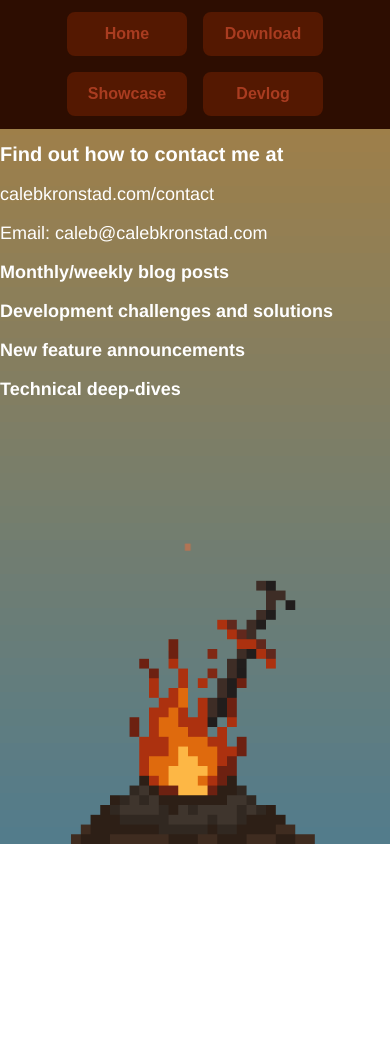
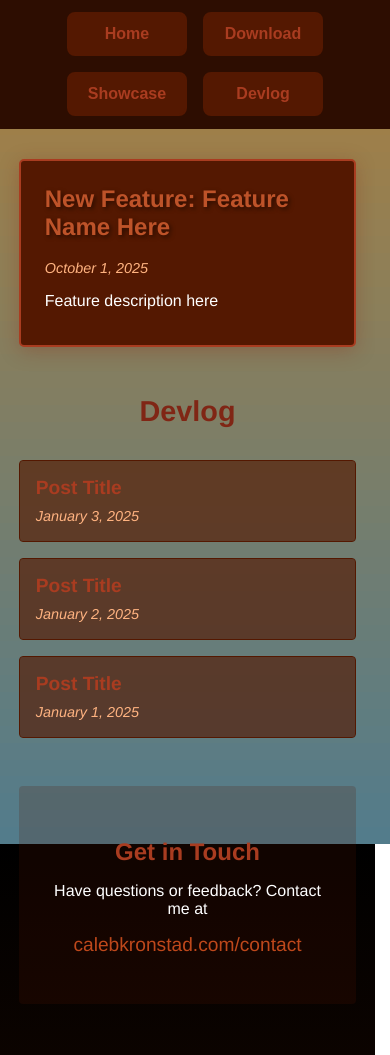
Before and after one commit to Caleb-Kronstad/bonfireengine.com, a website: page src/devlog.html in a window 390 px wide. Shown: the top 1055 px of the page. Before the commit the page ends 844 px from the top, so only its background shows below. Drawn offline with Linux system fonts and the light colour scheme.

Commit message:
devlog page

```diff
--- a/src/devlog.html
+++ b/src/devlog.html
@@ -22,20 +22,97 @@
 		</header>
 
 		<main>
-			<h2>Find out how to contact me at</h2>
-			<p><a>calebkronstad.com/contact</a></p>
-			<p>Email: caleb@calebkronstad.com</p>
+			<!-- Feature Banner -->
+			<div class="feature-banner">
+				<h2>New Feature: Feature Name Here</h2>
+				<p class="date">October 1, 2025</p>
+				<p>
+					Feature description here
+				</p>
+			</div>
 
-			<h3>Monthly/weekly blog posts</h3>
+			<!-- Blog Posts Section -->
+			<section class="blog-section">
+				<h2>Devlog</h2>
 
-			<h3>Development challenges and solutions</h3>
+				<!-- MOST RECENT BLOG POST -->
+				<div class="blog-post">
+					<div class="blog-post-header">
+						<div class="blog-post-title">
+							<h3>Post Title</h3>
+							<span class="blog-post-date">January 3, 2025</span>
+						</div>
+						<span class="blog-post-arrow">▼</span>
+					</div>
+					<div class="blog-post-content">
+						<p>Sentence summary</p>
 
-			<h3>New feature announcements</h3>
+						<h4>Section 1</h4>
+						<p>Description of problem</p>
 
-			<h3>Technical deep-dives</h3>
+						<h4>Section 2</h4>
+						<p>Description of solution</p>
+
+						<h4>Section 3</h4>
+						<p>Description of results</p>
+					</div>
+				</div>
+
+				<!-- BLOG POST -->
+				<div class="blog-post">
+					<div class="blog-post-header">
+						<div class="blog-post-title">
+							<h3>Post Title</h3>
+							<span class="blog-post-date">January 2, 2025</span>
+						</div>
+						<span class="blog-post-arrow">▼</span>
+					</div>
+					<div class="blog-post-content">
+						<p>Sentence summary</p>
+
+						<h4>Section 1</h4>
+						<p>Description of problem</p>
+
+						<h4>Section 2</h4>
+						<p>Description of solution</p>
+
+						<h4>Section 3</h4>
+						<p>Description of results</p>
+					</div>
+				</div>
+
+				<!-- BLOG POST -->
+				<div class="blog-post">
+					<div class="blog-post-header">
+						<div class="blog-post-title">
+							<h3>Post Title</h3>
+							<span class="blog-post-date">January 1, 2025</span>
+						</div>
+						<span class="blog-post-arrow">▼</span>
+					</div>
+					<div class="blog-post-content">
+						<p>Sentence summary</p>
+
+						<h4>Section 1</h4>
+						<p>Description of problem</p>
+
+						<h4>Section 2</h4>
+						<p>Description of solution</p>
+
+						<h4>Section 3</h4>
+						<p>Description of results</p>
+					</div>
+				</div>
+			</section>
+
+			<div class="contact-section">
+				<h2>Get in Touch</h2>
+				<p>Have questions or feedback? Contact me at</p>
+				<p><a href="https://calebkronstad.com/contact" target="_blank">calebkronstad.com/contact</a></p>
+			</div>
 		</main>
 
-		<footer class="bottem">
+		<footer class="bottom">
             <img id="bonfire-animation" src="resources/bonfire-animation.gif" alt="animation">
         </footer>
 
@@ -45,12 +122,7 @@
 	</body>
 </html>
 
-<script>
-	function clamp(value, min, max) {
-		return Math.min(Math.max(value, min), max);
-	}
-</script>
-
+<script src="script/devlog.js"></script>
 <script src="script/nav.js"></script>
 <script src="Script/ember_system.js"></script>
 <script src="Script/day_cycle.js"></script>
--- /dev/null
+++ b/src/script/devlog.js
@@ -0,0 +1,20 @@
+document.querySelectorAll('.blog-post-header').forEach(header => {
+    header.addEventListener('click', function() {
+        const content = this.nextElementSibling;
+        const arrow = this.querySelector('.blog-post-arrow');
+
+        // Close all other posts
+        document.querySelectorAll('.blog-post-content').forEach(otherContent => {
+            if (otherContent !== content && otherContent.classList.contains('open')) {
+                otherContent.classList.remove('open');
+                otherContent.previousElementSibling.classList.remove('active');
+                otherContent.previousElementSibling.querySelector('.blog-post-arrow').classList.remove('open');
+            }
+        });
+
+        // Toggle current post
+        content.classList.toggle('open');
+        this.classList.toggle('active');
+        arrow.classList.toggle('open');
+    });
+});
--- a/src/style/general.css
+++ b/src/style/general.css
@@ -1,45 +1,42 @@
 @font-face {
-
     font-family: 'DarkSouls';
     src: url('../Resources/OptimusPrinceps.ttf') format('truetype');
     font-weight: normal;
 }
 
 @font-face {
-
     font-family: 'EldenRing';
     src: url('../Resources/OptimusPrincepsSemiBold.ttf') format('truetype');
     font-weight: bold;
 }
 
-html
-{
+html {
     overflow-x: hidden;
     overflow-y: scroll;
-    /* background-color: #120401; */
     scrollbar-gutter: stable;
     height: 100%;
     margin: 0;
 }
 
-body
-{
+body {
     position: relative;
     margin: 0;
     overflow-x: hidden;
-    overflow-y: hidden;
     font-family: Helvetica;
     font-size: 1vw;
     background: linear-gradient(to top, #2D0D01, #000000);
     color: #fff;
-    min-height: 100vh; /* Ensure body is at least viewport height */
+    min-height: 100vh;
     display: flex;
     flex-direction: column;
 }
 
-main
-{
+main {
     padding-top: 10vh;
+    max-width: 1200px;
+    width: 90%;
+    margin: 0 auto;
+    z-index: 15;
 }
 
 #bg {
@@ -50,85 +47,194 @@ main
     left: 0;
     z-index: -1;
     pointer-events: none;
-
     image-rendering: pixelated;
 }
 
-.title
-{
-    width: 100%;
-    font-size: 4vw;
+/* Navigation */
+nav {
+    display: flex;
+    justify-content: center;
+    flex-wrap: wrap;
+    line-height: 1.5vh;
+    font-size: 1.25vw;
     text-align: center;
-    color: #802615;
 }
 
-.title h1
-{
-    position: relative;
-    z-index: 20;
-    font-size: 200%;
-    margin-top: 0;
-    margin-bottom: 0;
+.navigation {
+    width: 100%;
+    left: 0;
+    top: 0;
+    position: fixed;
+    padding: 1vh 0;
+    background-color: #2d0d01;
+    z-index: 1000;
 }
 
-.title p
-{
-    margin: 0.5vh;
-    font-size: 30%;
-    color: #802615;
-    font-family: monospace;
+nav > * {
+    text-wrap: nowrap;
+    min-width: 50px;
+    min-height: 10px;
+    padding: 0.5vh 1vw;
 }
 
-.content {
-    position: relative;
-    z-index: 1;
-    padding: 2rem;
+.nav-btn {
+    border-radius: 0.2vw;
+    background-color: #541801;
+    border: 0.1vw solid #541801;
+    color: #a93c20;
+    margin: 0.25vw 0.25vw;
+    cursor: pointer;
 }
 
-/* Diagram styling */
-.diagram-container {
-    overflow-x: auto;
-    background-color: #1e1e1e;
-    border-radius: 8px;
-    padding: 20px;
-    margin: 20px 0;
+.nav-btn:hover {
+    background-color: rgb(65, 19, 1);
+    border: 0.1vw solid #541801;
+    transform: scale(1.1) perspective(1px);
+    color: #be481b;
 }
 
-.diagram-container pre {
-    margin: 0;
-    font-size: 11px;
-    line-height: 1.2;
-    color: #d4d4d4;
-    white-space: pre;
-    overflow-x: visible;
+/* Feature Banner */
+.feature-banner {
+    background-color: #541801;
+    border: 2px solid #a93c20;
+    border-radius: 5px;
+    padding: 2rem;
+    margin: 2rem 0;
+    box-shadow: 0 4px 20px rgba(128, 38, 21, 0.3);
+    position: relative;
 }
 
-h1, h2, h3, ul, ol, li, p {
-    font-size: 30px;
+.feature-banner h2 {
+    margin: 0 0 1rem 0;
+    color: #be5329;
+    font-size: 2rem;
+    text-shadow: 2px 2px 4px rgba(0, 0, 0, 0.5);
 }
 
-
-#container {
-    display: flex;
-    border: 1px green solid;
-    padding: 5px;
+.feature-banner p {
+    margin: 0.5rem 0;
+    font-size: 1.2rem;
+    line-height: 1.6;
 }
 
-#container > div {
-
-    padding: 10px;
-    border: 1px blue solid;
-
+.feature-banner .date {
+    color: #ffb380;
+    font-style: italic;
+    font-size: 0.9rem;
 }
 
+/* Blog Posts Section */
+.blog-section {
+    margin: 3rem 0;
+}
+
+.blog-section > h2 {
+    color: #802615;
+    font-size: 2.5rem;
+    margin-bottom: 2rem;
+    text-align: center;
+}
+
+.blog-post {
+    background-color: rgba(84, 24, 1, 0.3);
+    border: 1px solid #541801;
+    border-radius: 4px;
+    margin-bottom: 1rem;
+    overflow: hidden;
+    transition: all 0.3s ease;
+}
+
+.blog-post:hover {
+    border-color: #a93c20;
+}
+
+.blog-post-header {
+    padding: 1.5rem;
+    cursor: pointer;
+    display: flex;
+    justify-content: space-between;
+    align-items: center;
+    background-color: rgba(84, 24, 1, 0.5);
+    transition: background-color 0.3s ease;
+}
+
+.blog-post-header:hover {
+    background-color: rgba(84, 24, 1, 0.7);
+}
+
+.blog-post-header.active {
+    background-color: rgba(128, 38, 21, 0.5);
+}
+
+.blog-post-title {
+    flex: 1;
+}
+
+.blog-post-title h3 {
+    margin: 0 0 0.5rem 0;
+    color: #a93c20;
+    font-size: 1.5rem;
+}
+
+.blog-post-date {
+    color: #ffb380;
+    font-size: 0.9rem;
+    font-style: italic;
+}
+
+.blog-post-arrow {
+    font-size: 1.5rem;
+    color: #a93c20;
+    transition: transform 0.3s ease;
+    margin-left: 1rem;
+}
+
+.blog-post-arrow.open {
+    transform: rotate(180deg);
+}
+
+.blog-post-content {
+    max-height: 0;
+    overflow: hidden;
+    transition: max-height 0.5s ease;
+    padding: 0 1.5rem;
+}
+
+.blog-post-content.open {
+    max-height: 2000px;
+    padding: 1.5rem;
+}
+
+.blog-post-content h4 {
+    color: #be481b;
+    margin-top: 1.5rem;
+}
+
+.blog-post-content p {
+    line-height: 1.8;
+    margin: 1rem 0;
+    font-size: 1.1rem;
+}
+
+.blog-post-content ul {
+    margin: 1rem 0;
+    padding-left: 2rem;
+}
+
+.blog-post-content li {
+    margin: 0.5rem 0;
+    line-height: 1.6;
+}
+
+/* Footer */
 footer {
     display: flex;
     justify-content: center;
     margin-top: auto;
+    padding: 0;
 }
 
-#bonfire-animation
-{
+#bonfire-animation {
     position: relative;
     bottom: 0;
     z-index: 12;
@@ -146,6 +252,30 @@ footer {
     z-index: 11;
 }
 
+.contact-section {
+    text-align: center;
+    margin: 3rem 0;
+    padding: 2rem;
+    background-color: rgba(84, 24, 1, 0.2);
+    border-radius: 4px;
+}
+
+.contact-section h2 {
+    color: #a93c20;
+    margin-bottom: 1rem;
+}
+
+.contact-section a {
+    color: #be481b;
+    text-decoration: none;
+    font-size: 1.2rem;
+    transition: color 0.3s ease;
+}
+
+.contact-section a:hover {
+    color: #ffd700;
+}
+
 /* Mobile */
 @media screen and (max-width: 768px) {
     body {
@@ -156,61 +286,58 @@ footer {
         padding-top: 15vh;
     }
 
-    .title {
-        font-size: 8vw;
+    nav {
+        font-size: 16px;
+        gap: 0.5rem;
     }
 
-    .title h1 {
-        font-size: 150%;
+    .nav-btn {
+        min-width: 120px;
+        min-height: 44px;
+        font-size: 16px;
+        margin: 0.25rem;
+        border-radius: 0.5rem;
+        border-width: 2px;
     }
 
-    .title p {
-        font-size: 60%;
+    .feature-banner {
+        padding: 1.5rem;
     }
 
-    .diagram-container pre {
-        font-size: 9px;
+    .feature-banner h2 {
+        font-size: 1.5rem;
     }
 
-    .content {
-        padding: 1rem;
+    .feature-banner p {
+        font-size: 1rem;
     }
 
-    h1, h2, h3, ul, ol, li, p {
-        font-size: 18px;
+    .blog-section > h2 {
+        font-size: 1.8rem;
     }
 
-    h1 {
-        font-size: 24px;
+    .blog-post-header {
+        padding: 1rem;
+        flex-direction: column;
+        align-items: flex-start;
     }
 
-    h2 {
-        font-size: 20px;
+    .blog-post-title h3 {
+        font-size: 1.2rem;
     }
 
-    #container {
-        flex-direction: column;
-        padding: 3px;
+    .blog-post-arrow {
+        position: absolute;
+        right: 1rem;
+        top: 1rem;
     }
 
-    #container > div {
-        padding: 8px;
-        width: 100%;
+    .blog-post-content p {
+        font-size: 0.95rem;
     }
 
     #bonfire-animation {
         max-width: 80vw;
         max-height: 40vh;
     }
-
-    footer {
-        padding: 0;
-    }
 }
-
-/* Really Small Devices */
-@media screen and (max-width: 278px) {
-    main {
-        padding-top: 30vh;
-    }
-}
```
Also changed, not shown: src/Showcase.html (+1 -7 lines), src/download.html (+50 -20 lines).
